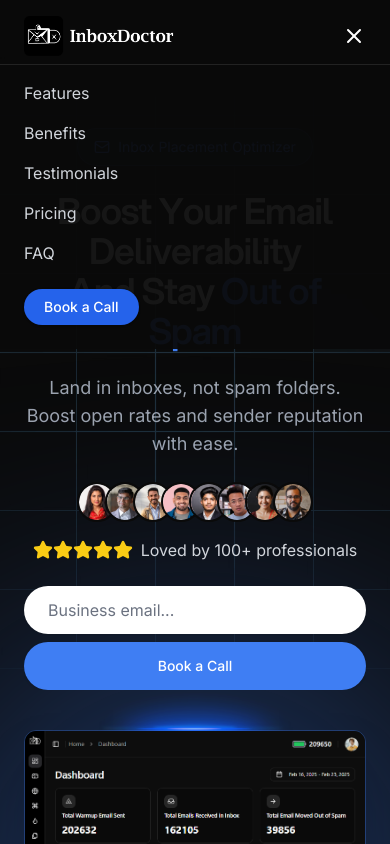
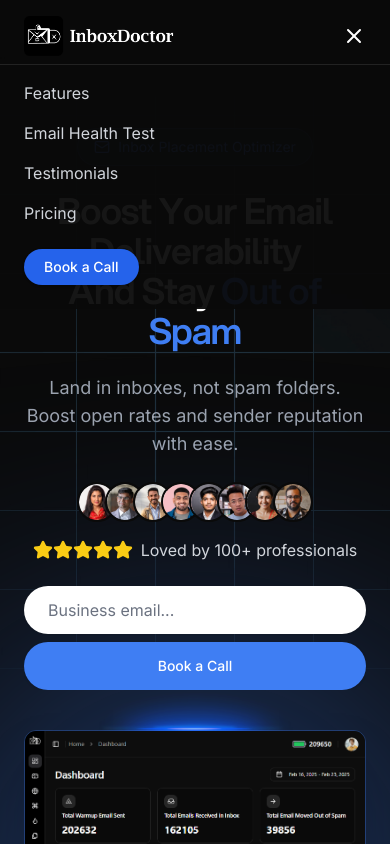
Before and after one commit to lucidgrowth/inboxdoctor-website, a Next.js app: page / in a window 390 px wide. Both pictures are taken after a click on the button 354 px from the left and 36 px from the top of the page. Shown: the top 844 px of the page. Built offline with nearby package versions, Linux system fonts and the light colour scheme.

Commit message:
added email health link in mobile nav

```diff
--- a/src/app/components/nav-bar.tsx
+++ b/src/app/components/nav-bar.tsx
@@ -100,12 +100,19 @@
                 Features
               </Link>
               <Link
+                href="/email-health"
+                className="block px-4 py-2 text-gray-300 hover:text-white transition-colors"
+                onClick={() => setMobileMenuOpen(false)}
+              >
+                Email Health Test
+              </Link>
+              {/* <Link
                 href="#benefits"
                 className="block px-4 py-2 text-gray-300 hover:text-white transition-colors"
                 onClick={() => setMobileMenuOpen(false)}
               >
                 Benefits
-              </Link>
+              </Link> */}
               <Link
                 href="#testimonials"
                 className="block px-4 py-2 text-gray-300 hover:text-white transition-colors"
@@ -120,13 +127,13 @@
               >
                 Pricing
               </Link>
-              <Link
+              {/* <Link
                 href="#faq"
                 className="block px-4 py-2 text-gray-300 hover:text-white transition-colors"
                 onClick={() => setMobileMenuOpen(false)}
               >
                 FAQ
-              </Link>
+              </Link> */}
               <div className="px-4 py-4">
                 <Link
                   href={bookingLink}
```
